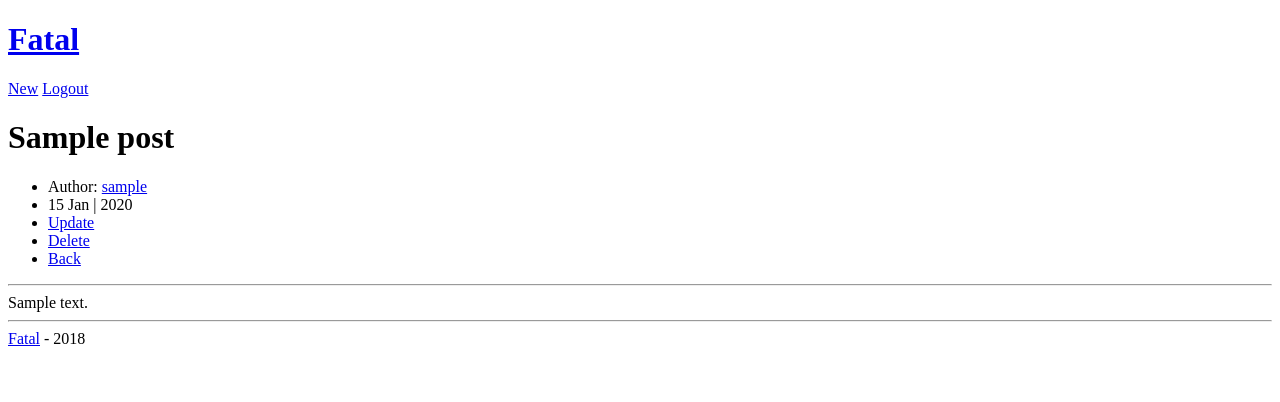
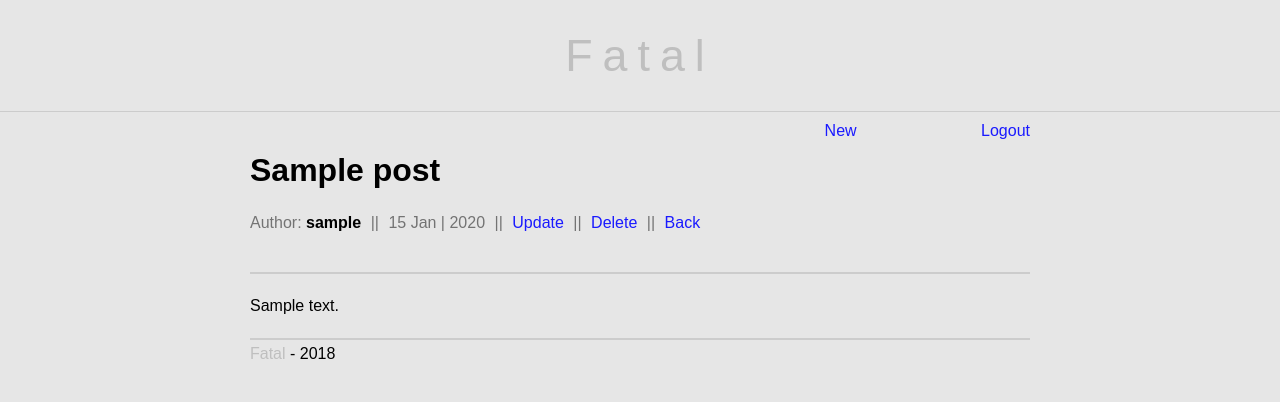
Before and after one commit to karaname/django-blog-engine, a Django app: page /post/00000000-0000-0000-0000-000000000001 in a window 1280 px wide. Shown: the top 402 px of the page. Run offline with Django 3.2, Linux system fonts and the light colour scheme; a user stored in the database is signed in; tables that the repository leaves empty hold one stand-in row (values such as "Sample post").

Commit message:
{% load static %}/favicon/classes/ + styles css > application.css

```diff
--- /dev/null
+++ b/blog/static/stylesheets/application.css
@@ -0,0 +1,240 @@
+/* reset */
+*{
+	margin: 0;
+	padding: 0;
+}
+
+/* default */
+html {
+	width: 100vw;
+	overflow-x: hidden;
+}
+
+body {
+	font-family: sans-serif;
+	background: #e6e6e6;
+}
+
+hr {
+	border: 1px solid #cccccc;
+}
+
+a {
+	text-decoration: none;
+}
+
+::selection {
+	background: #99ccff;
+}
+
+/* header/application */
+.main_header h1 {
+	display: inline-block;
+}
+.main_header {
+	padding: 30px 0;
+	text-align: center;
+	letter-spacing: 10px;
+	border-bottom: 1px solid #cccccc;
+}
+
+.main_title {
+	font-size: 2.8em;
+}
+
+a.link_to_main {
+	color: #bfbfbf;
+	font-weight: normal;
+}
+
+a.link_to_main:hover {
+	color: #b3b3b3;
+}
+
+.auth_header {
+	float: right;
+	padding-right: 250px;
+	padding-top: 10px;
+}
+
+.auth_header a {
+	margin-left: 120px;
+	color: #1a1aff;
+}
+
+.auth_header a:hover {
+	text-decoration: underline;
+	color: #6666ff;
+}
+
+.container {
+	padding: 2.5em 1em;
+	margin: 0 auto;
+	max-width: 780px;
+	animation-name: container_animation;
+	animation-duration: 1.2s;
+}
+
+@keyframes container_animation {
+	from {opacity: 0;}
+	to {opacity: 1;}
+}
+
+/* pagination */
+.pagination {
+	font-size: 1.3em;
+	text-align: center;
+}
+
+.pagination_numbers {
+	padding: 0 1em;
+	color: #000000;
+}
+
+.pagination_arrows {
+	padding: 0 0.6em;
+	color: #666699;
+}
+
+.pagination_arrows:hover,
+.pagination_numbers:hover {
+	box-shadow: 0 0 15px gray;
+	border-radius: 5px;
+}
+
+/* posts */
+.post_content:not(:last-child) {
+	padding-bottom: 40px;
+}
+
+a.post_title {
+	color: #000000;
+}
+
+.post_body {
+	padding: 25px 0px 0px;
+}
+
+.post_body, .post_body_id {
+	line-height: 150%;
+}
+
+.post_body_id p:not(:first-child) {
+	padding-top: 10px;
+}
+
+.post_desc > ul li {
+	display: inline-block;
+	list-style-type: none;
+	color: #737373;
+}
+
+.post_desc > ul li:not(:first-child)::before {
+	content: '||';
+	padding: 0 5px;
+}
+
+.post_desc > ul {
+	padding: 25px 0 40px;
+}
+
+a.post_link {
+	color: #1a1aff;
+}
+
+a.post_link:hover {
+	color: #6666ff;
+}
+
+a.post_author {
+	color: #000000;
+	font-weight: bold;
+}
+
+a.post_author:hover {
+	color: #4d4d4d;
+}
+
+.post_hr_id {
+	margin-bottom: 20px;
+}
+
+.post_footer_hr_id {
+	margin: 20px 0 5px;
+}
+
+/* forms */
+input, button, textarea {
+	outline: none;
+}
+
+input, button, textarea {
+	border-radius: 4px;
+}
+
+form input:focus, form button:focus,
+a button:focus {
+	border: 1px solid #a6a6a6;
+}
+
+form button:hover, a button:hover {
+	background: darkgray;
+}
+
+.form_container {
+	display: table;
+	margin: 25px auto;
+	padding: 30px 60px;
+	border: 1px solid darkgray;
+	border-radius: 4px;
+}
+
+.form_title {
+	text-align: center;
+}
+
+.error_message {
+	padding: 12px 0 0;
+	color: #ff3333;
+}
+
+.form_container input {
+	display: block;
+	width: 300px;
+	margin: 8px 0;
+	padding: 12px;
+	border: 1px solid #ccc;
+}
+
+.form_container button {
+	width: 100%;
+	cursor: pointer;
+	padding: 10px;
+	margin-top: 10px;
+	border: 1px solid #ccc;
+	transition-property: background;
+	transition-duration: 1s;
+}
+
+textarea {
+	width: 460px;
+	height: 220px;
+	border: none;
+	resize: none;
+	padding: 8px;
+	word-spacing: 3px;
+	border-radius: 6px;
+	font-family: sans-serif;
+	border: 1px solid #ccc;
+}
+
+/* device */
+@media screen and (max-device-width: 600px) {
+	.container {
+		max-width: 100%;
+	}
+
+	.post_desc > ul li {
+		font-size: 1.75em;
+	}
+}
--- a/blog/templates/blog/application.html
+++ b/blog/templates/blog/application.html
@@ -1,8 +1,13 @@
+{% load static %}
 <!DOCTYPE html>
 <html lang="en">
 	<head>
 		<meta charset="utf-8">
 		<title>{% block title %} Fatal {% endblock %}</title>
+		<link rel="apple-touch-icon" sizes="180x180" href="{% static 'favicon/apple-touch-icon.png' %}"/>
+		<link rel="icon" type="image/png" sizes="32x32" href="{% static 'favicon/favicon-32x32.png' %}" >
+		<link rel="icon" type="image/png" sizes="16x16" href="{% static 'favicon/favicon-16x16.png' %}">
+		<link rel="stylesheet" type="text/css" href="{% static 'stylesheets/application.css' %}">
 	</head>
 
 	<body>
--- a/blog/templates/blog/main/index.html
+++ b/blog/templates/blog/main/index.html
@@ -5,7 +5,7 @@
 		<div class="post_content">
 			<header>
 				<h1>
-					<a href="{% url 'blog:show' pk=post.pk %}">{{ post.title }}</a>
+					<a class="post_title" href="{% url 'blog:show' pk=post.pk %}">{{ post.title }}</a>
 				</h1>
 			</header>
 
@@ -30,6 +30,8 @@
 					</li>
 				</ul>
 			</div>
+
+			<hr>
 		</div>
 	{% endfor %}
 
--- a/blog/templates/blog/main/show.html
+++ b/blog/templates/blog/main/show.html
@@ -1,5 +1,5 @@
 {% extends 'blog/application.html' %}
-{% block title %} {{ post.created_at|date:'d M | Y' }} {% endblock %}
+{% block title %}{{ post.created_at|date:'d M | Y' }}{% endblock %}
 
 {% block content %}
 	<div class="post_content">
```
Also changed, not shown: blog/static/favicon/apple-touch-icon.png (added), blog/static/favicon/favicon-16x16.png (added), blog/static/favicon/favicon-32x32.png (added), blog/templates/blog/main/new.html (line endings or trailing spaces), blog/templates/blog/main/update.html (line endings or trailing spaces).
